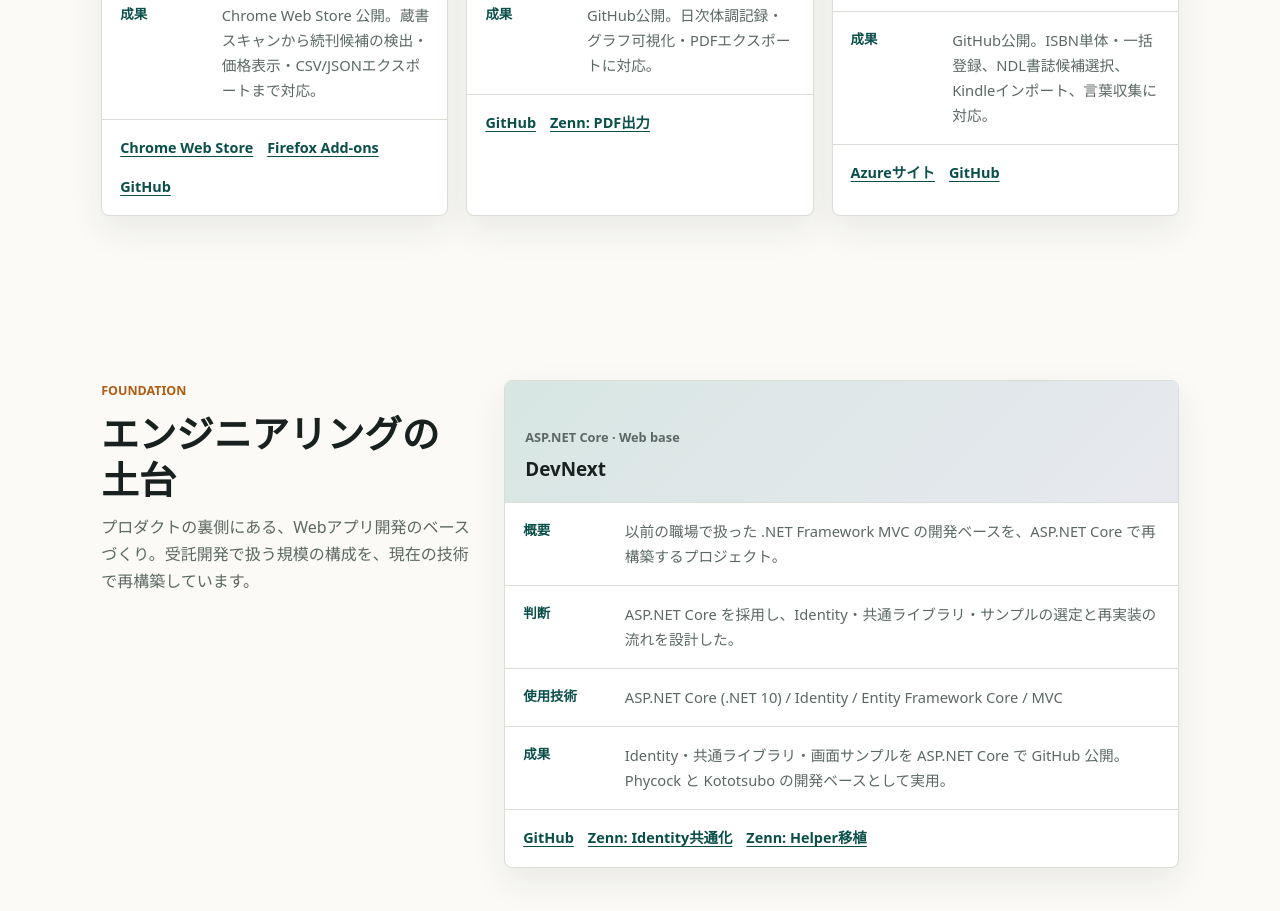
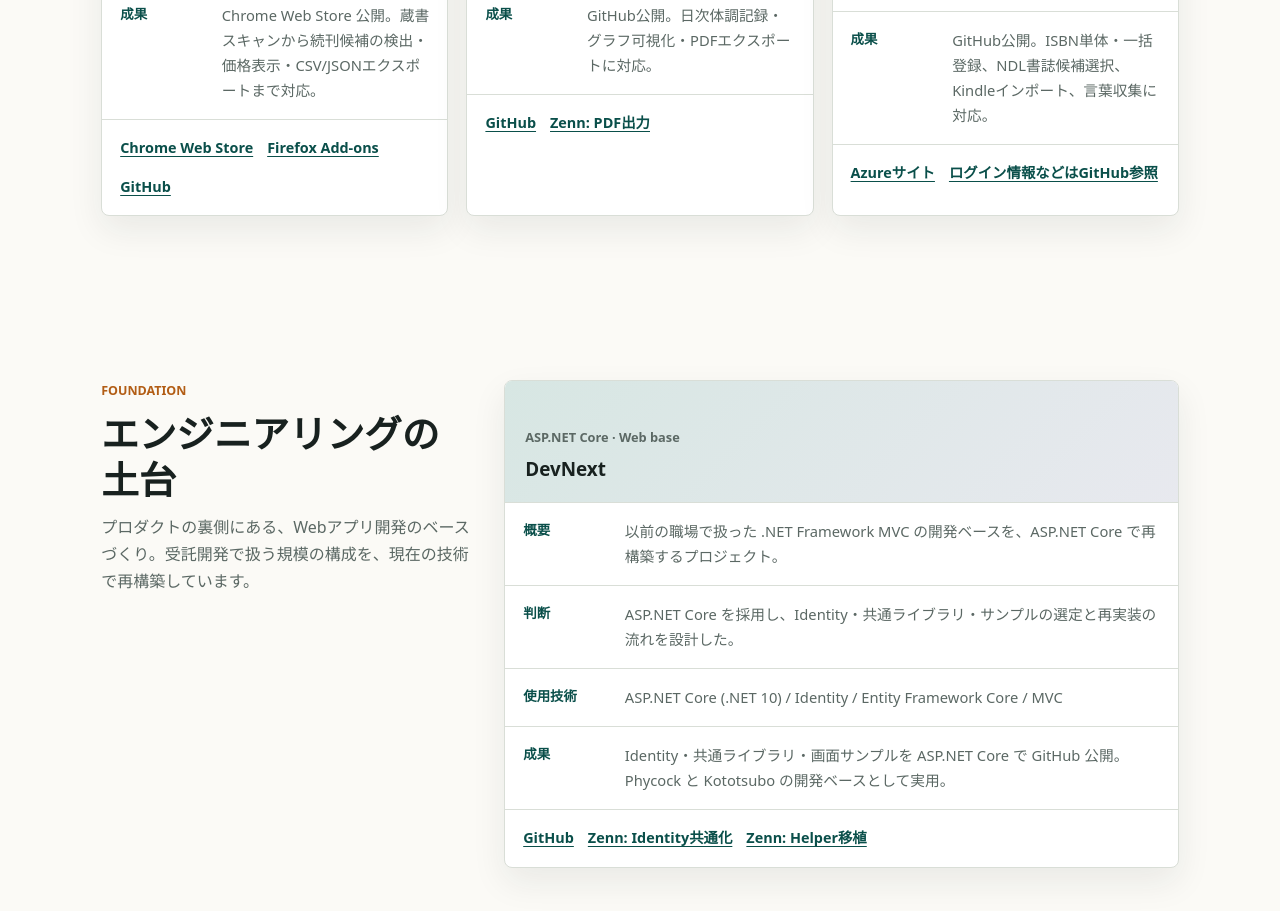
Before and after one commit to harness17/portfolio-ai-evidence, a plain HTML site: page index.html in a window 1280 px wide. Shown: the part 3815-4726 px from the top of the page. Drawn offline with Linux system fonts and the light colour scheme.

Commit message:
docs: point Kototsubo login details to GitHub

```diff
--- a/index.html
+++ b/index.html
@@ -350,7 +350,7 @@
             </dl>
             <div class="project-links">
               <a href="https://kototsubo-gfbvfcg3efhyfucx.japanwest-01.azurewebsites.net/">Azureサイト</a>
-              <a href="https://github.com/harness17/kototsubo">GitHub</a>
+              <a href="https://github.com/harness17/kototsubo">ログイン情報などはGitHub参照</a>
             </div>
           </article>
         </div>
```
